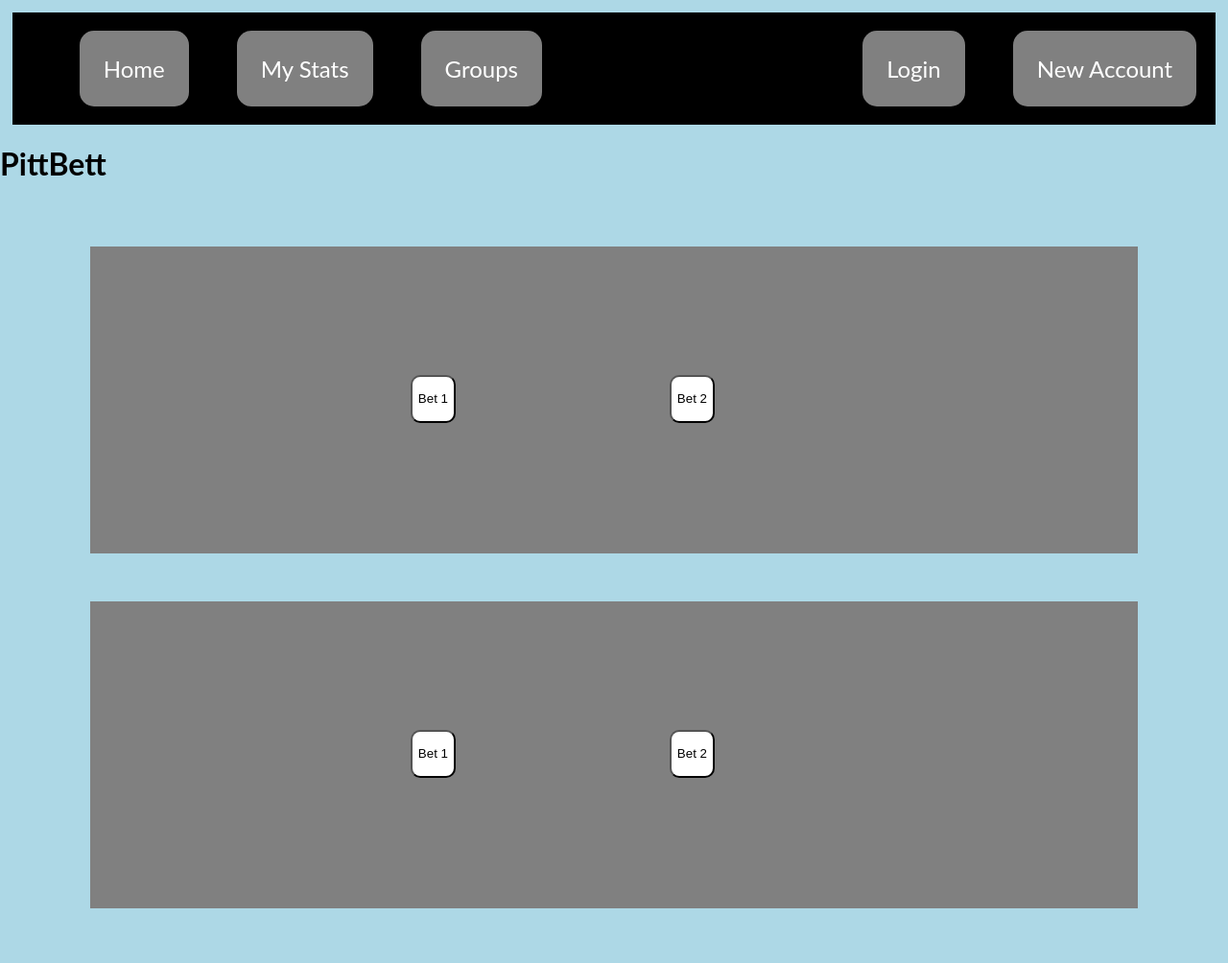
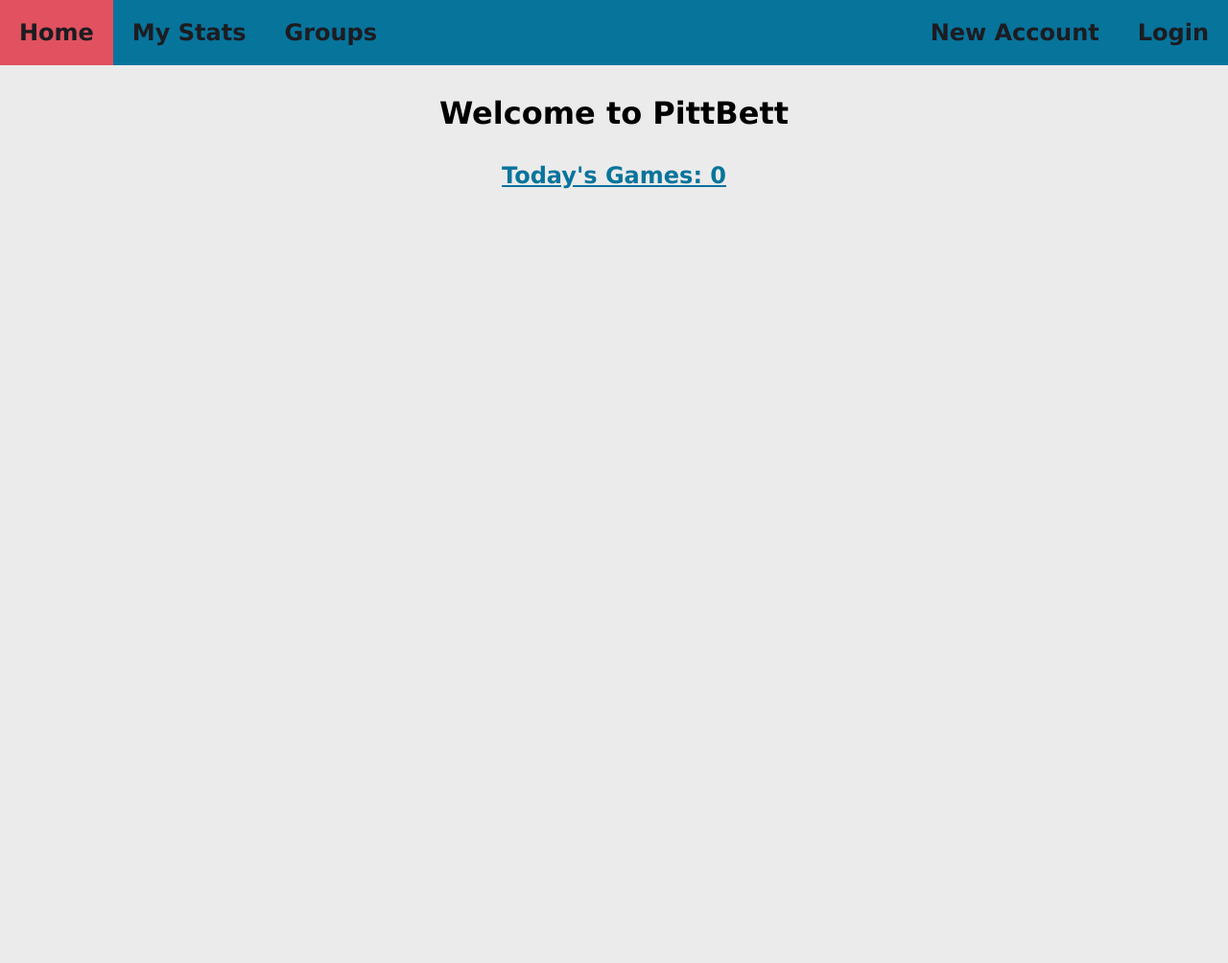
Before and after one commit to andrewimredy/1520website, a Flask app: template templates/index.html in a window 1280 px wide. Shown: the whole page at 96% size. After the commit the page ends 197 px from the top, so only its background shows below. Run offline with Flask 2, Linux system fonts and the light colour scheme; the template is opened without the code that fills it, so the values that code supplies are empty; parts of the project's set-up code (start-up, migrations or seed data) failed here and were passed over.

Commit message:
new css for appengine, jinja fixed

```diff
--- a/app.py
+++ /dev/null
@@ -1,57 +0,0 @@
-from flask import Flask, render_template
-app = Flask(__name__)
-
-### API INTERACTION ###
-import requests, json
-#get url of today's scoreboard.. easier this way than doing date stuff
-json1 = (requests.get('http://data.nba.net/10s/prod/v1/today.json')).json()
-url = (json1['links'])['currentScoreboard']
-url = 'http://data.nba.net/10s' + url
-
-#get json for today's scores .. hardcoded url for now b/c all star break
-json2 = (requests.get(url)).json()
-numgames = json2['numGames'] #number of games being playd today
-teamlist = [] #list of teams playing today
-for game in range(numgames):
-    teamlist.append(json2['games'][game]['vTeam']['triCode'])
-    teamlist.append(json2['games'][game]['hTeam']['triCode'])
-
-timelist = [] #list of game times
-for game in range(numgames):
-    timelist.append(json2['games'][game]['startTimeEastern'])
-
-#Convenience method to turn abbreviation into full team name. declare this before using it
-teams = (requests.get('http://data.nba.net/10s/prod/v2/2020/teams.json')).json()
-def get_full_name(tricode):
-    for team in range(30):
-        if(teams['league']['standard'][team]['tricode'] == tricode):
-            return teams['league']['standard'][team]['fullName']
-
-newlist = []
-for i in teamlist:
-    newlist.append(get_full_name(i))
-### newlist contains all teams playing. ([0] vs [1], [2] vs [3], etc)
-
-@app.route('/')
-def main_page():
-    return render_template('index.html',
-    numgames=numgames,
-    team1A = newlist[0],
-    team1B = newlist[1],
-    team2A = newlist[2],
-    team2B = newlist[3],
-    time1 = timelist[0],
-    time2 = timelist[1]
-    )
-
-@app.route('/Profile')
-def profile_view():
-    return render_template("profile.html")
-
-@app.route('/myStats')
-def stats_view():
-    return render_template("myStats.html")
-
-@app.route('/groups')
-def groups_view():
-    return render_template("groups.html")
--- /dev/null
+++ b/main.py
@@ -0,0 +1,57 @@
+#!/usr/bin/python3
+from flask import Flask, render_template
+app = Flask(__name__)
+
+
+### API INTERACTION ###
+import requests, json, backend
+
+timelist = [] #list of game times
+newlist = [] # list of games eg: ["Philadelphia 76ers", "Boston Celtics"]
+numgames = 0
+
+#Convenience method to turn abbreviation into full team name. declare this before using it
+teams = (requests.get('http://data.nba.net/10s/prod/v2/2020/teams.json')).json()
+def get_full_name(tricode):
+    for team in range(30):
+        if(teams['league']['standard'][team]['tricode'] == tricode):
+            return teams['league']['standard'][team]['fullName']
+
+def get_game_info():
+    teamlist = []
+    del newlist[:] #prevent duplicates
+    del timelist[:]
+    #get url of today's scoreboard.. easier this way than doing date stuff
+    json1 = (requests.get('http://data.nba.net/10s/prod/v1/today.json')).json()
+    url = (json1['links'])['currentScoreboard']
+    url = 'http://data.nba.net/10s' + url
+    #get json for today's scores
+    json2 = (requests.get(url)).json()
+    numgames = json2['numGames'] #number of games being playd today
+
+    for game in range(numgames):
+        teamlist.append([json2['games'][game]['vTeam']['triCode'], json2['games'][game]['hTeam']['triCode']])
+    for game in range(numgames):
+        timelist.append(json2['games'][game]['startTimeEastern'])
+    for i in teamlist:
+        newlist.append([get_full_name(i[0]), get_full_name(i[1])])
+    ### newlist contains all teams playing. ([0][0] vs [0][1], [1][0] vs [1][1])
+
+
+
+@app.route('/')
+def main_page():
+    get_game_info()
+    return render_template("index.html", newlist=newlist, numgames=numgames,  timelist=timelist)
+
+@app.route('/Profile')
+def profile_view():
+    return render_template("profile.html")
+
+@app.route('/myStats')
+def stats_view():
+    return render_template("myStats.html")
+
+@app.route('/groups')
+def groups_view():
+    return render_template("groups.html")
--- /dev/null
+++ b/requirements.txt
@@ -0,0 +1,2 @@
+Flask==1.1.2
+google-cloud-datastore==2.1.0
--- a/static/style/style.css
+++ b/static/style/style.css
@@ -1,6 +1,3 @@
-html{
-    font-family: Lato, sans-serif;
-}
 
 *{
     box-sizing: inherit;
@@ -9,41 +6,54 @@ html{
 body {
     box-sizing: border-box;
     margin: 0;
-    background-color: lightblue;
+    background-color: #EBEBEB;
+    font-family: Verdana, sans-serif;
 }
 
 .navbar {
-    margin: 1% 1%;
+    overflow: hidden;
+    font-size: 24px;
+    background-color: #07749C;
+}
+.navbar__link{
+    float: left;
+    display: flex;
+    text-align: center;
+    text-decoration: none;
+    color: #1C1C21;
+    font-weight: bold;
     padding: 20px;
-    display: flex;
-    flex-direction: row;
-    justify-content: space-between;
-    font-size: 24px;
-    background-color: black;
+}
+.navbar__link:hover{
+    background-color: #E1515F;
 }
 
-.navbar__navigation{
+.navbar__user{
+    float: right;
     display: flex;
-    flex-direction: row;
-    padding: 0;
-    list-style: none;
-    color: #5c6b70;
+    text-align: center;
+    text-decoration: none;
+    color: #1C1C21;
+    font-weight: bold;
+    padding: 20px;
+}
+.navbar__user:hover{
+    background-color: #E1515F;
 }
 
-.nav_item{
-    margin-left: 50px;
-}
-
-.navbar__link{
-    text-decoration: none;
-    color: white;
-    background-color: grey;
-    padding: 25px;
-    border-radius: 15px;
-}
 .account_name{
     margin: 0;
     padding-right: 30px;
+}
+
+.main_title{
+    text-align: center;
+    padding: 10px;
+}
+.games_title{
+    text-align: center;
+    color: #07749C;
+    text-decoration: underline;
 }
 
 .games{
@@ -62,21 +72,25 @@ body {
     margin-right: auto;
     margin-left: auto;
     margin-bottom: 25px;
-    background-color: gray;
     display: inherit;
-    padding: 50px 20% 70px 20%;
+
+    border-style: solid;
+    border-radius: 35px;
+    border-width: 7px;
+    border-color: #F41915;
+    background-color: #D3D6D9;
 }
 
 .game_block_team {
     font-size: 24px;
-    margin: 2;
-    color: greenyellow;
-    padding: 20px;
-    width: 200px;
+    text-decoration: bold;
+    margin: auto;
+    color: 07749C;
+    text-align: center;
 }
 
-.game_block_time {
-    margin: 20px;
+.game_time {
+    margin: auto;
 }
 
 .team_and_button{
--- a/templates/_base.html
+++ b/templates/_base.html
@@ -7,17 +7,14 @@
     <body>
      <!-- Beginning of Header-->
         <nav class = "navbar">
-            <ul class="navbar__navigation">
-                <li class="nav_item"><a class="navbar__link" href="/">Home</a></li>
-                <li class="nav_item"><a class="navbar__link" href="/myStats">My Stats</a></li>
-                <li class="nav_item"><a class="navbar__link" href="/groups">Groups</a></li>
-            </ul>
-            <ul class="navbar__navigation">
+                <a class="navbar__link" href="/">Home</a>
+                <a class="navbar__link" href="/myStats">My Stats</a>
+                <a class="navbar__link" href="/groups">Groups</a>
                 {% if user %}
                     <p class="account_name">{{user}}</p>
                 {% else %}
-                    <li class="nav_item"><a class="navbar__link" href="/">Login</a></li>
-                    <li class="nav_item"><a class="navbar__link" href="/">New Account</a></li>
+                    <a class="navbar__user" href="/">Login</a>
+                    <a class="navbar__user" href="/">New Account</a>
                 {% endif %}
             </ul>
         </nav>
--- a/templates/index.html
+++ b/templates/index.html
@@ -3,30 +3,24 @@
 
   <body>
       {% block content %}
-    <h1>PittBett</h1>
+    <h1 class=main_title>Welcome to PittBett</h1>
+    <h2 class=games_title>Today's Games: {{ newlist |length }}</h2>
     <ul class="games">
+        {% for game in newlist %}
         <li class="game_block">
+            <div class="game_time">
+                <h4 class="game_block_time"> {{ timelist[loop.index0] }} </h4>
+            </div>
             <div class="team_and_button">
-                <p class="game_block_team"> {{ team1A }}</p>
+                <p class="game_block_team">{{ game.0 }}</p>
                 <button class="game_block_button">Bet 1</button>
             </div>
-            <p class="game_block_time"> {{ time1 }} </p>
             <div class="team_and_button">
-                <p class="game_block_team">{{ team1B }}</p>
+                <p class="game_block_team">{{ game.1 }}</p>
                 <button class="game_block_button">Bet 2</button>
             </div>
         </li>
-        <li class="game_block">
-            <div class="team_and_button">
-                <p class="game_block_team"> {{ team2A }}</p>
-                <button class="game_block_button">Bet 1</button>
-            </div>
-            <p class="game_block_time"> {{ time2 }} </p>
-            <div class="team_and_button">
-                <p class="game_block_team">{{ team2B }}</p>
-                <button class="game_block_button">Bet 2</button>
-            </div>
-        </li>
+        {% endfor %}
     </ul>
     {% endblock %}
   </body>
```
Also changed, not shown: backend.py (+3 -4 lines).
